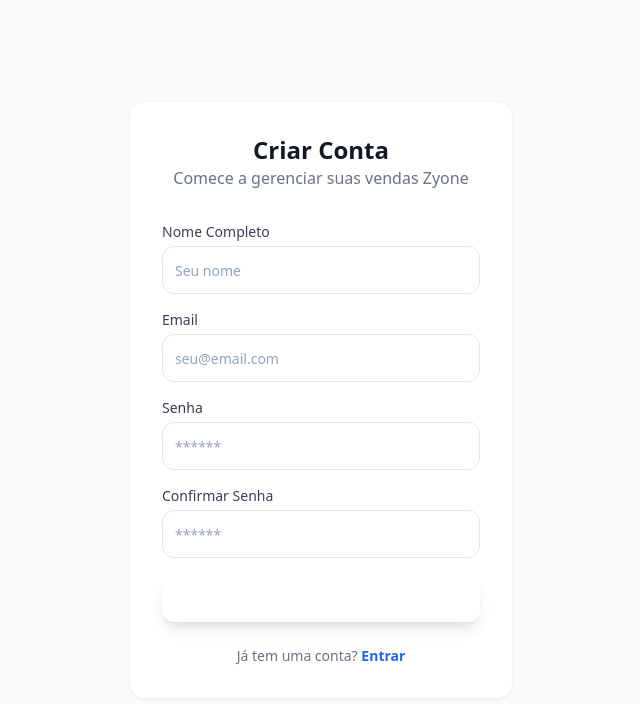
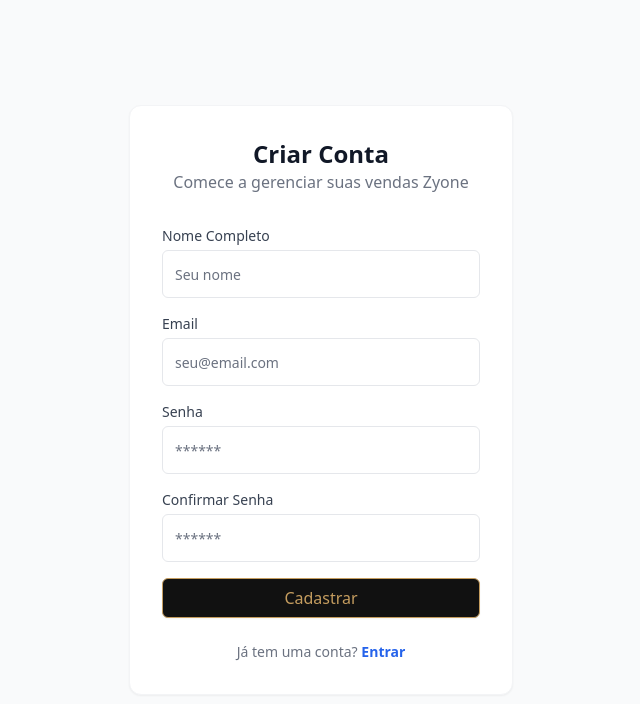
Before and after one commit to Dcerqueira16/gestor-zyone, a React (Vite) app: page /register in a window 1280 px wide. Shown: the top 704 px of the page, without its empty margins (319-959 px from the left). Built offline with nearby package versions, Linux system fonts and the light colour scheme.

Commit message:
Standardize UI imports and remove redundant file

```diff
--- a/src/components/Layout.tsx
+++ b/src/components/Layout.tsx
@@ -4,6 +4,8 @@ import { useAuth } from '../context/AuthContext';
 import { Home, PlusCircle, Target, History, LogOut } from 'lucide-react';
 import { cn } from './ui/index';
 import { Toaster } from 'react-hot-toast';
+
+import logo from '../assets/zyone-logo.png';
 
 export function Layout() {
     const { signOut } = useAuth();
@@ -20,7 +22,7 @@ export function Layout() {
                 <header className="h-16 border-b flex items-center justify-between px-6 bg-white sticky top-0 z-10">
                     <div className="flex items-center gap-2">
                         <div className="h-10 w-10 flex items-center justify-center">
-                            <img src="/src/assets/zyone-logo.png" alt="Zyone" className="h-full w-full object-contain" />
+                            <img src={logo} alt="Zyone" className="h-full w-full object-contain" />
                         </div>
                         <h1 className="font-bold text-lg tracking-tight">Gestor Zyone</h1>
                     </div>
--- a/src/components/ui.tsx
+++ /dev/null
@@ -1,76 +0,0 @@
-import * as React from "react"
-// Slot removed
-import { cn } from "../lib/utils"
-
-// --- Button ---
-export interface ButtonProps
-    extends React.ButtonHTMLAttributes<HTMLButtonElement> {
-    variant?: 'brand' | 'outline' | 'ghost' | 'danger';
-    size?: 'sm' | 'md' | 'lg' | 'icon';
-}
-
-const Button = React.forwardRef<HTMLButtonElement, ButtonProps>(
-    ({ className, variant = 'brand', size = 'md', ...props }, ref) => {
-        return (
-            <button
-                ref={ref}
-                className={cn(
-                    "inline-flex items-center justify-center whitespace-nowrap rounded-xl font-medium transition-colors focus-visible:outline-none focus-visible:ring-1 focus-visible:ring-brand-500 disabled:pointer-events-none disabled:opacity-50 active:scale-95 transition-transform duration-100",
-                    {
-                        'bg-brand-600 text-white hover:bg-brand-700 shadow-lg shadow-brand-500/25': variant === 'brand',
-                        'border border-slate-200 bg-transparent hover:bg-slate-100 text-slate-900': variant === 'outline',
-                        'hover:bg-slate-100 text-slate-700': variant === 'ghost',
-                        'bg-red-500 text-white hover:bg-red-600': variant === 'danger',
-                        'h-9 px-4 text-sm': size === 'sm',
-                        'h-12 px-6 text-base': size === 'md',
-                        'h-14 px-8 text-lg': size === 'lg',
-                        'h-10 w-10': size === 'icon',
-                    },
-                    className
-                )}
-                {...props}
-            />
-        )
-    }
-)
-Button.displayName = "Button"
-
-// --- Input ---
-export interface InputProps
-    extends React.InputHTMLAttributes<HTMLInputElement> {
-    label?: string;
-}
-
-const Input = React.forwardRef<HTMLInputElement, InputProps>(
-    ({ className, type, label, ...props }, ref) => {
-        return (
-            <div className="space-y-1.5 w-full">
-                {label && <label className="text-sm font-medium text-slate-700 ml-1">{label}</label>}
-                <input
-                    type={type}
-                    className={cn(
-                        "flex h-12 w-full rounded-xl border border-slate-200 bg-white px-3 py-2 text-sm ring-offset-white file:border-0 file:bg-transparent file:text-sm file:font-medium placeholder:text-slate-400 focus-visible:outline-none focus-visible:ring-2 focus-visible:ring-brand-500 disabled:cursor-not-allowed disabled:opacity-50 transition-all",
-                        className
-                    )}
-                    ref={ref}
-                    {...props}
-                />
-            </div>
-        )
-    }
-)
-Input.displayName = "Input"
-
-// --- Card ---
-const Card = React.forwardRef<HTMLDivElement, React.HTMLAttributes<HTMLDivElement>>(
-    ({ className, ...props }, ref) => (
-        <div
-            ref={ref}
-            className={cn("rounded-2xl border border-slate-100 bg-white text-slate-950 shadow-sm", className)}
-            {...props}
-        />
-    )
-)
-Card.displayName = "Card"
-
-export { Button, Input, Card }
--- a/src/pages/Dashboard.tsx
+++ b/src/pages/Dashboard.tsx
@@ -1,6 +1,6 @@
 import React from 'react';
 import { useStore } from '../context/StoreContext';
-import { Card, Button } from '../components/ui';
+import { Card, Button } from '../components/ui/index';
 import { Link } from 'react-router-dom';
 import { TrendingUp, Package } from 'lucide-react';
 
--- a/src/pages/Login.tsx
+++ b/src/pages/Login.tsx
@@ -2,6 +2,7 @@ import React, { useState } from 'react';
 import { useAuth } from '../context/AuthContext';
 import { Button, Input, Label, Card } from '../components/ui/index';
 import { useNavigate, Link } from 'react-router-dom';
+import logo from '../assets/zyone-logo.png';
 
 export function Login() {
     const [email, setEmail] = useState('');
@@ -25,7 +26,7 @@ export function Login() {
             <Card className="w-full max-w-sm p-8 shadow-xl border-0">
                 <div className="text-center mb-8">
                     <div className="h-20 w-20 flex items-center justify-center mx-auto mb-4">
-                        <img src="/src/assets/zyone-logo.png" alt="Zyone" className="h-full w-full object-contain" />
+                        <img src={logo} alt="Zyone" className="h-full w-full object-contain" />
                     </div>
                     <h1 className="text-2xl font-bold tracking-tight">Gestor Zyone</h1>
                     <p className="text-sm text-gray-500 mt-2">Entre para gerenciar suas vendas</p>
--- a/src/pages/Register.tsx
+++ b/src/pages/Register.tsx
@@ -1,6 +1,6 @@
 import React, { useState } from 'react';
 import { Link, useNavigate } from 'react-router-dom';
-import { Button, Card, Input } from '../components/ui';
+import { Button, Card, Input } from '../components/ui/index';
 import { useAuth } from '../context/AuthContext';
 import toast from 'react-hot-toast';
 
```
Also changed, not shown: vercel.json (added).
